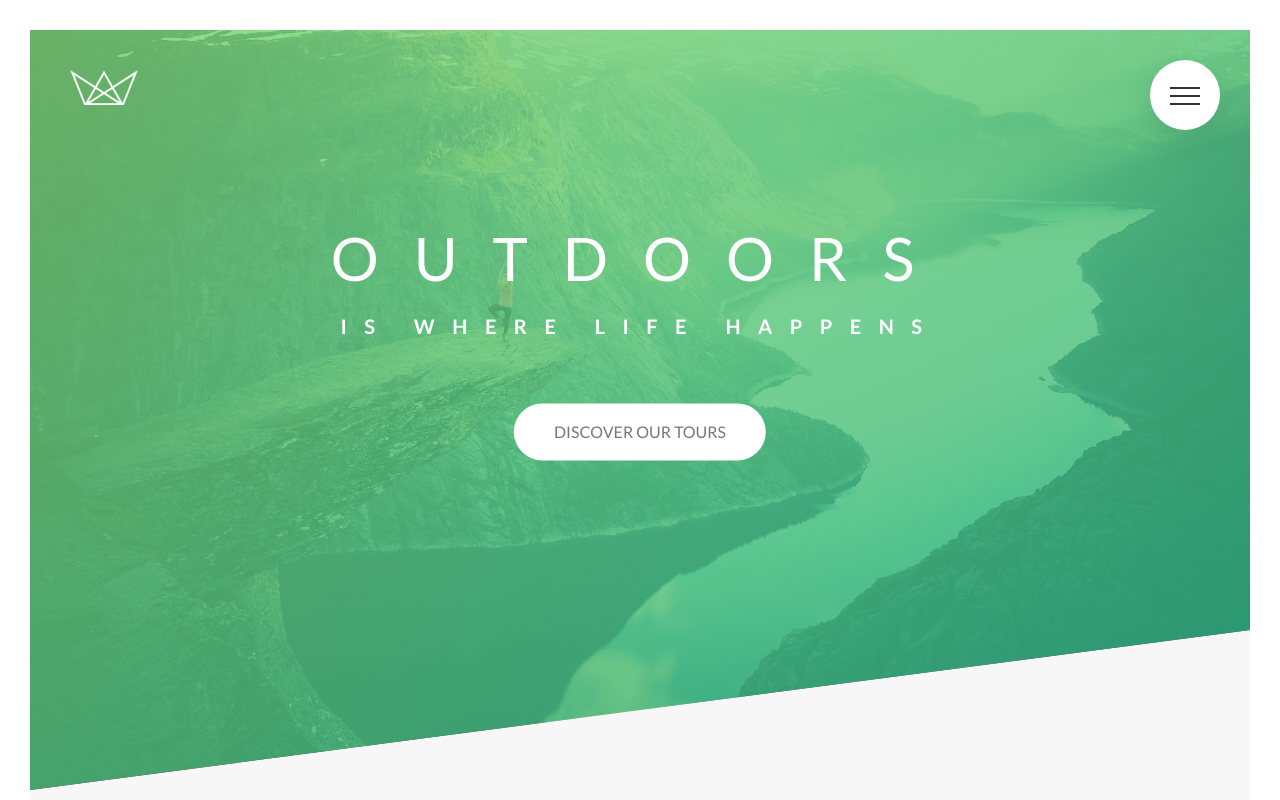
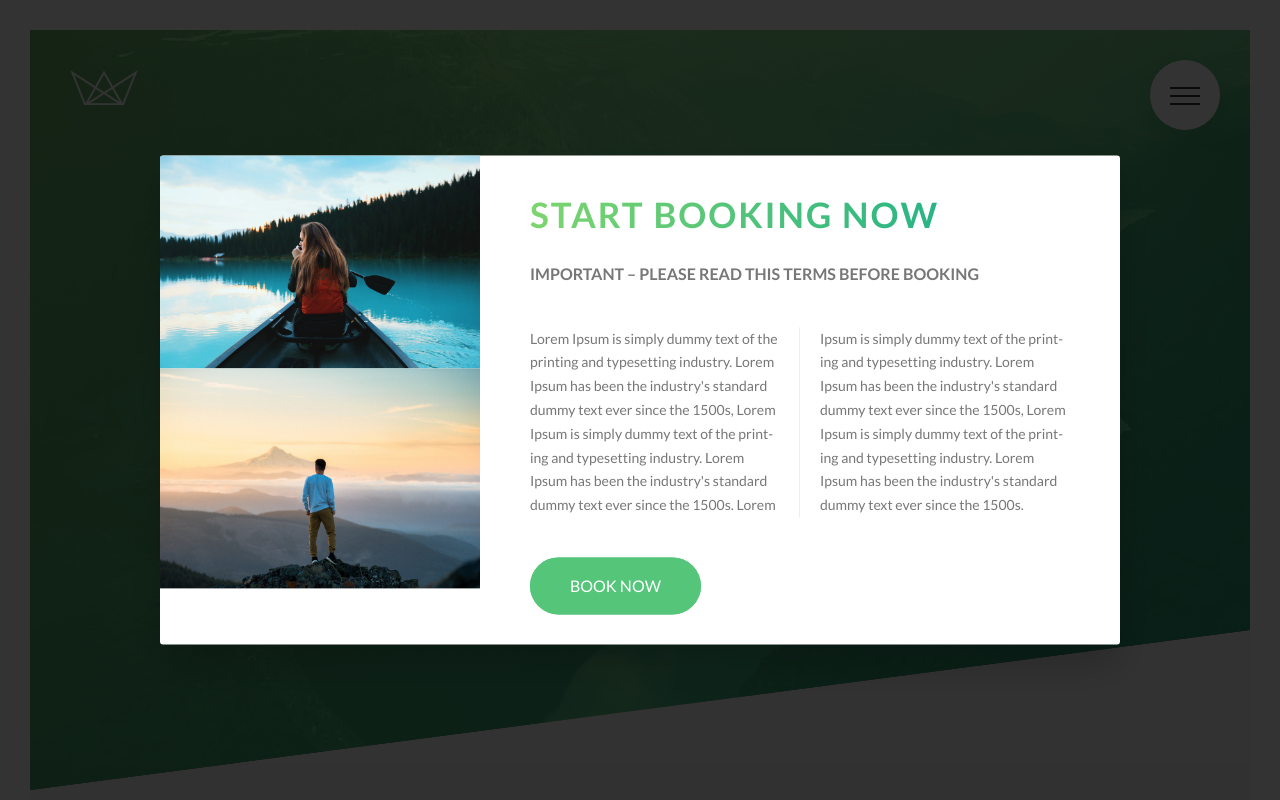
Before and after one commit to Isynopoulos1/Natours, a website: page index.html in a window 1280 px wide. Shown: the top 800 px of the page. Drawn offline with Linux system fonts and the light colour scheme.

Commit message:
building a pure css popup part1

```diff
--- a/index.html
+++ b/index.html
@@ -404,6 +404,36 @@
       </div>
     </footer>
 
+    <div class="popup">
+      <div class="popup__content">
+        <div class="popup__left">
+          <img src="img/nat-8.jpg" alt="Tour photo" class="popup__img" />
+          <img src="img/nat-9.jpg" alt="Tour photo" class="popup__img" />
+        </div>
+        <div class="popup__right">
+          <h2 class="heading-secondary u-margin-bottom-small">
+            Start booking now
+          </h2>
+          <h3 class="heading-tertiary u-margin-bottom-medium">
+            Important &ndash; Please read this terms before booking
+          </h3>
+          <p class="popup__text">
+            Lorem Ipsum is simply dummy text of the printing and typesetting
+            industry. Lorem Ipsum has been the industry's standard dummy text
+            ever since the 1500s, Lorem Ipsum is simply dummy text of the
+            printing and typesetting industry. Lorem Ipsum has been the
+            industry's standard dummy text ever since the 1500s. Lorem Ipsum is
+            simply dummy text of the printing and typesetting industry. Lorem
+            Ipsum has been the industry's standard dummy text ever since the
+            1500s, Lorem Ipsum is simply dummy text of the printing and
+            typesetting industry. Lorem Ipsum has been the industry's standard
+            dummy text ever since the 1500s.
+          </p>
+          <a href="#" class="btn btn--green">Book now</a>
+        </div>
+      </div>
+    </div>
+
     <!--
     <section class="grid-test">
       <div class="row">
--- a/sass/abstracts/_mixins.scss
+++ b/sass/abstracts/_mixins.scss
@@ -5,3 +5,11 @@
     clear: both;
   }
 }
+
+@mixin absCenter {
+  position: absolute;
+  top: 50%;
+  left: 50%;
+  transform: translate(-50%, -50%);
+  border-radius: $border-radious;
+}
--- /dev/null
+++ b/sass/components/_popup.scss
@@ -0,0 +1,53 @@
+.popup {
+  height: 100vh;
+  width: 100%;
+  position: fixed;
+  top: 0;
+  left: 0;
+  background-color: rgba($color-black, 0.8);
+  z-index: 9999;
+
+  &__content {
+    @include absCenter;
+    width: 75%;
+    background-color: $color-white;
+    box-shadow: 0 2rem 4rem rgba($color-black, 0.2);
+    display: table;
+    overflow: hidden;
+  }
+
+  &__left {
+    width: 33.333333%;
+    display: table-cell;
+  }
+  &__right {
+    width: 66.6666667%;
+    display: table-cell;
+    vertical-align: middle;
+    padding: 3rem 5rem;
+  }
+
+  &__img {
+    display: block;
+    width: 100%;
+  }
+
+  &__text {
+    font-size: 1.4rem;
+    margin-bottom: 4rem;
+
+    -moz-column-count: 2;
+    -moz-column-gap: 4rem; //1em = 14px porque 1 em es siempre el valor de la fuente
+    -moz-column-rule: 1px solid $color-grey-light-2;
+
+    column-count: 2;
+    column-gap: 4rem; //1em = 14px porque 1 em es siempre el valor de la fuente
+    column-rule: 1px solid $color-grey-light-2;
+
+    -moz-hyphens: auto;
+    -ms-hyphens: auto;
+    -webkit-hyphens: auto;
+
+    hyphens: auto;
+  }
+}
--- a/sass/main.scss
+++ b/sass/main.scss
@@ -9,6 +9,7 @@
 
 @import "components/bg-video";
 @import "components/button";
+@import "components/popup";
 @import "components/card";
 @import "components/composition";
 @import "components/feature-box";
```
Also changed, not shown: css/style.css.
